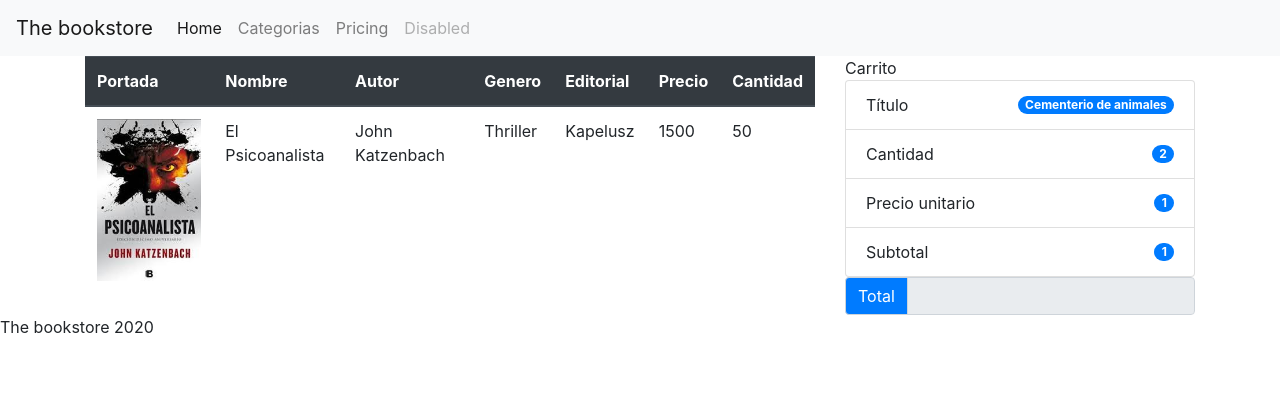
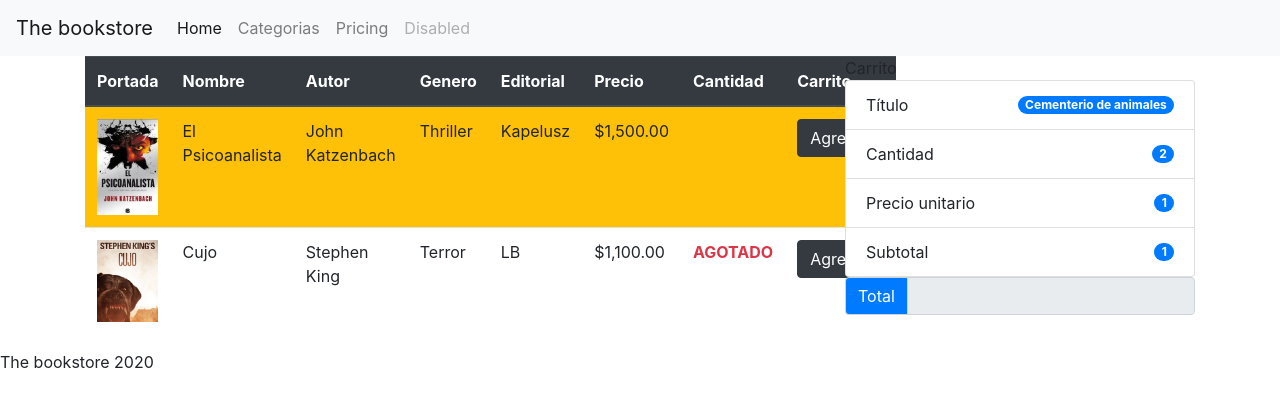
Before and after one commit to cattsas/angular-bokstore, an Angular app: page / in a window 1280 px wide. Shown: the top 406 px of the page. Built offline with nearby package versions, Linux system fonts and the light colour scheme.

Commit message:
Se implementan directivas para generar interfaz gráfica

```diff
--- a/package.json
+++ b/package.json
@@ -24,12 +24,12 @@
     "zone.js": "~0.10.2"
   },
   "devDependencies": {
-    "@angular-devkit/build-angular": "~0.1001.7",
+    "@angular-devkit/build-angular": "^0.1100.1",
     "@angular/cli": "~10.1.7",
     "@angular/compiler-cli": "~10.1.6",
-    "@types/node": "^12.11.1",
     "@types/jasmine": "~3.5.0",
     "@types/jasminewd2": "~2.0.3",
+    "@types/node": "^12.11.1",
     "codelyzer": "^6.0.0",
     "jasmine-core": "~3.6.0",
     "jasmine-spec-reporter": "~5.0.0",
--- /dev/null
+++ b/src/app/book-list/Book.ts
@@ -0,0 +1,10 @@
+export interface Book {
+    nombre:string;
+    autor :string;
+    genero:string;
+    editorial:string;
+    precio:number;
+    imagen:string;
+    cantidad:number;
+    best_seller:boolean;
+}
--- a/src/app/book-list/book-list.component.html
+++ b/src/app/book-list/book-list.component.html
@@ -8,18 +8,21 @@
             <th scope="col">Editorial</th>
             <th scope="col">Precio</th>
             <th scope="col">Cantidad</th>
+            <th scope="col">Carrito</th>
         </tr>
     </thead>
     <tbody>
-        <tr>
+        <tr *ngFor="let book of books" [ngClass]="{'bg-warning': book.best_seller}">
 
             <td><img [src]="book.imagen" class="img-fluid"></td>
             <td>{{book.nombre}}</td>
             <td>{{book.autor}}</td>
             <td>{{book.genero}}</td>
             <td>{{book.editorial}}</td>
-            <td>{{book.precio}}</td>
-            <td>{{book.cantidad}}</td>
+            <td>{{book.precio | currency}}</td>
+            <td><span class="text-danger font-weight-bolder" *ngIf="book.cantidad==0">AGOTADO</span></td>
+            <td *ngElse>{{book.cantidad}}</td>
+            <td><button type="button" class="btn btn-dark">Agregar</button></td>
         </tr>
 
     </tbody>
--- a/src/app/book-list/book-list.component.ts
+++ b/src/app/book-list/book-list.component.ts
@@ -1,20 +1,32 @@
 import { Component, OnInit } from '@angular/core';
-
+import { Book } from './Book';
 @Component({
   selector: 'app-book-list',
   templateUrl: './book-list.component.html',
   styleUrls: ['./book-list.component.scss']
 })
 export class BookListComponent implements OnInit {
-  book = {
+  books: Book[] =[
+      {
         "nombre":"El Psicoanalista",
         "autor" :"John Katzenbach",
         "genero":"Thriller",
         "editorial":"Kapelusz",
-        "precio":"1500",
+        "precio":1500,
         "imagen":"assets/images/psicoanalista.jpg",
-        "cantidad":50
-  }
+        "cantidad":50,
+        "best_seller":true
+      },
+    {
+      "nombre":"Cujo",
+      "autor" :"Stephen King",
+      "genero":"Terror",
+      "editorial":"LB",
+      "precio":1100,
+      "imagen":"assets/images/cujo.jpg",
+      "cantidad":0,
+      "best_seller":false
+  }]
   constructor() { }
 
   ngOnInit(): void {
```
Also changed, not shown: src/assets/images/cujo.jpg (added), 1 other file (tests, documents, lock files or other folders).
